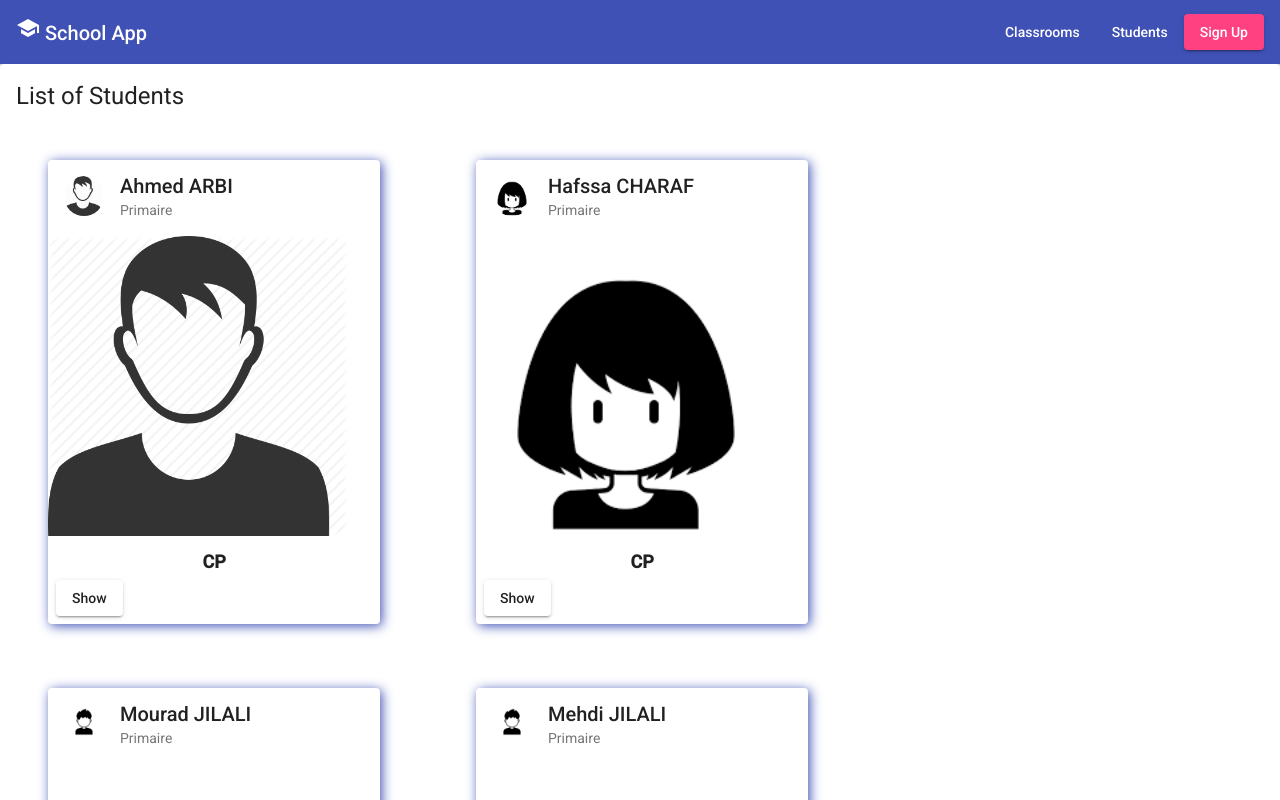
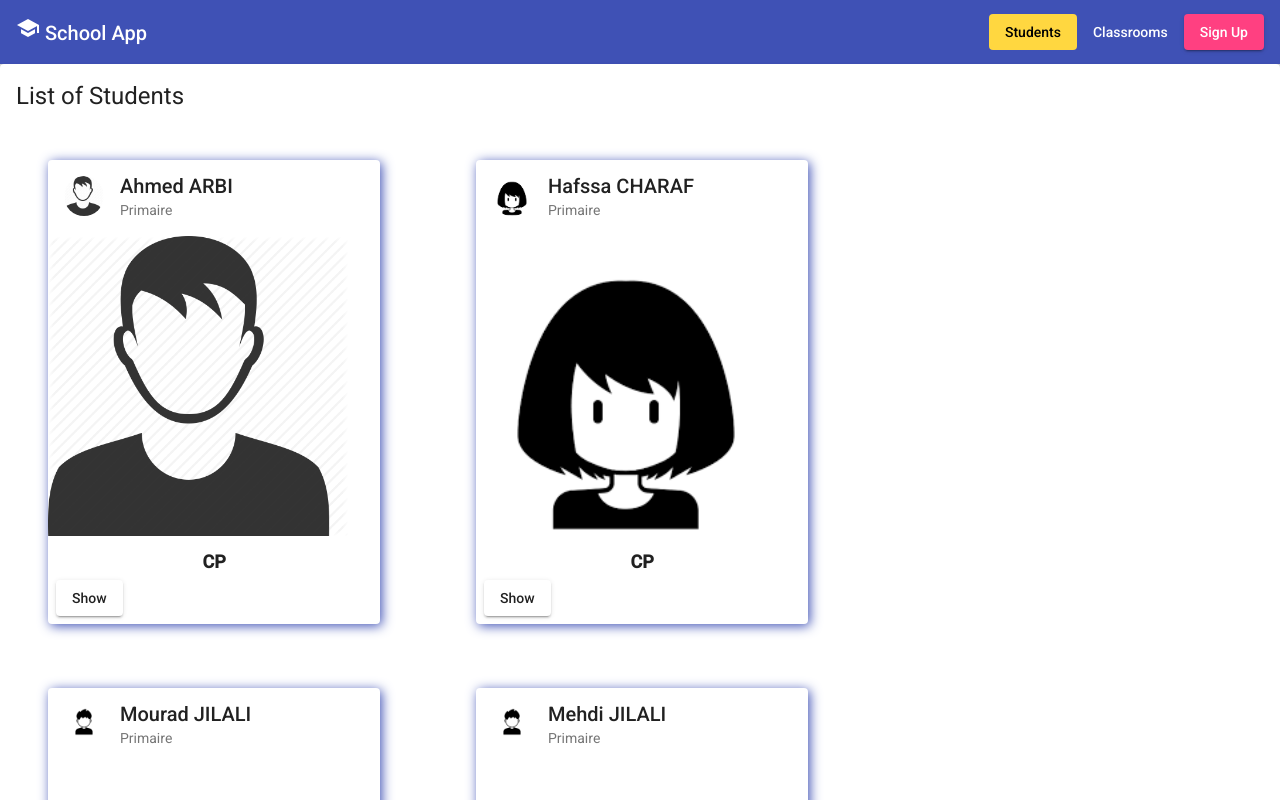
Before and after one commit to youma85/schoolAng, an Angular app: page /students in a window 1280 px wide. Shown: the top 800 px of the page. Built offline with nearby package versions, Linux system fonts and the light colour scheme.

Commit message:
adding router Links

```diff
--- a/src/app/navbar/navbar.component.html
+++ b/src/app/navbar/navbar.component.html
@@ -3,7 +3,7 @@
 
   <div class="spacer"></div>
 
-  <a mat-button (click)="onSelect('classrooms')">Classrooms</a>
-  <a mat-button (click)="onSelect('students')">Students</a>
+  <a mat-button routerLink="/students" routerLinkActive="active">Students</a>
+  <a mat-button routerLink="/classrooms" routerLinkActive="active">Classrooms</a>
   <a mat-raised-button color="accent">Sign Up</a>
 </mat-toolbar>
--- a/src/app/navbar/navbar.component.scss
+++ b/src/app/navbar/navbar.component.scss
@@ -1,3 +1,8 @@
 .spacer{
   flex: 1 1 auto;
 }
+
+.active{
+  background-color: #ffd740;
+  color: black;
+}
--- a/src/app/navbar/navbar.component.ts
+++ b/src/app/navbar/navbar.component.ts
@@ -13,8 +13,4 @@ export class NavbarComponent implements OnInit {
 
   ngOnInit(): void {
   }
-
-  onSelect(page: string) {
-    this.pageSelected.emit(page);
-  }
 }
```
Also changed, not shown: 1 other file (tests, documents, lock files or other folders).
